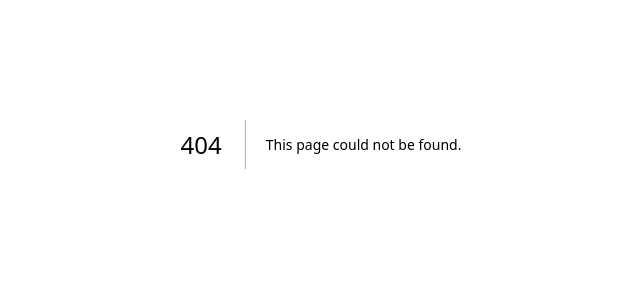
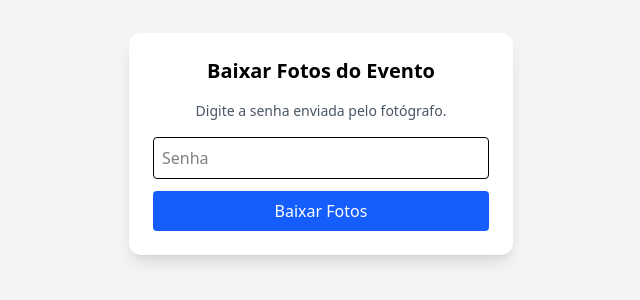
Before and after one commit to FloripaSquare/Floripa-Square-Moments, a Next.js app in the folder frontend/floripa-moments-frontend/: page /1/dowload/1 in a window 1280 px wide. Before the commit this address had no page. Shown: the part 256-556 px from the top of the page, without its empty margins (319-959 px from the left). Built offline with nearby package versions, Linux system fonts and the light colour scheme; no server answers.

Commit message:
add aegea and kotai

```diff
--- /dev/null
+++ b/frontend/floripa-moments-frontend/app/[slug]/dowload/[slug]/page.tsx
@@ -0,0 +1,77 @@
+/* eslint-disable @typescript-eslint/no-explicit-any */
+"use client";
+
+import { useState } from "react";
+import { API_URL } from "@/lib/api";
+import { useParams } from "next/navigation";
+
+export default function DownloadPage() {
+  const params = useParams();
+  const slug = Array.isArray(params?.slug) ? params.slug[0] : params?.slug;
+  const [password, setPassword] = useState("");
+  const [status, setStatus] = useState<"idle" | "loading" | "error">("idle");
+  const [errorMessage, setErrorMessage] = useState("");
+
+  const handleDownload = async () => {
+    setStatus("loading");
+    setErrorMessage("");
+
+    try {
+      const res = await fetch(`${API_URL}/downloads/validate`, {
+        method: "POST",
+        headers: { "Content-Type": "application/json" },
+        body: JSON.stringify({ slug, password }),
+      });
+
+      const data = await res.json();
+
+      if (!res.ok) {
+        throw new Error(data.detail || "Senha inválida.");
+      }
+
+      // redireciona para download real
+      window.location.href = data.download_url;
+    } catch (err: any) {
+      setStatus("error");
+      setErrorMessage(err.message);
+    } finally {
+      setStatus("idle");
+    }
+  };
+
+  return (
+    <div className="min-h-screen bg-gray-100 flex items-center justify-center">
+      <div className="bg-white p-6 rounded-xl shadow-lg w-full max-w-sm">
+        <h1 className="text-xl font-bold text-center mb-4">
+          Baixar Fotos do Evento
+        </h1>
+
+        <p className="text-gray-600 text-sm mb-4 text-center">
+          Digite a senha enviada pelo fotógrafo.
+        </p>
+
+        <input
+          type="password"
+          placeholder="Senha"
+          value={password}
+          onChange={(e) => setPassword(e.target.value)}
+          className="border w-full p-2 rounded mb-3"
+        />
+
+        {status === "error" && (
+          <p className="text-red-500 text-sm mb-3 text-center">
+            {errorMessage}
+          </p>
+        )}
+
+        <button
+          onClick={handleDownload}
+          disabled={status === "loading"}
+          className="w-full bg-blue-600 text-white py-2 rounded hover:bg-blue-700 disabled:bg-blue-300"
+        >
+          {status === "loading" ? "Validando..." : "Baixar Fotos"}
+        </button>
+      </div>
+    </div>
+  );
+}
--- a/frontend/floripa-moments-frontend/components/admin/EventDashboardAccordion.tsx
+++ b/frontend/floripa-moments-frontend/components/admin/EventDashboardAccordion.tsx
@@ -244,7 +244,11 @@ export default function EventDashboardAccordion({
 
                     <p className="text-xs text-gray-500">
                       Expira em:{" "}
-                      {new Date(downloadExpiration).toLocaleString("pt-BR")}
+                      {new Date(
+                        downloadExpiration
+                          .replace(" ", "T")
+                          .replace(" -0300", "-03:00")
+                      ).toLocaleString("pt-BR")}
                     </p>
                   </div>
                 )}
--- a/frontend/floripa-moments-frontend/next.config.ts
+++ b/frontend/floripa-moments-frontend/next.config.ts
@@ -1,38 +1,18 @@
 import type { NextConfig } from "next";
 
 const nextConfig: NextConfig = {
-  // Necessário para acessar o site pelo IP (ex: 192.168.x.x)
-  experimental: {
-    allowedDevOrigins: [
-      "http://localhost:3000",
-      "http://127.0.0.1:3000",
-      "http://192.168.25.69:3000",
-      "http://192.168.25.71:3000",
-      // adicione outros IPs caso acesse de outro dispositivo
-    ],
-  },
-
   images: {
     remotePatterns: [
-      // S3 sem região
+      // Permite URLs como photo-find-raw.s3.amazonaws.com
       {
         protocol: "https",
-        hostname: "*.s3.amazonaws.com",
+        hostname: "**.s3.amazonaws.com",
         pathname: "/**",
       },
-
-      // S3 com região
+      // Permite URLs com região, ex: photo-find-raw.s3.us-east-1.amazonaws.com
       {
         protocol: "https",
-        hostname: "*.s3.*.amazonaws.com",
-        pathname: "/**",
-      },
-
-      // Caso suas imagens venham do backend local
-      {
-        protocol: "http",
-        hostname: "192.168.25.69", // backend rodando no seu PC
-        port: "8000",
+        hostname: "**.s3.*.amazonaws.com",
         pathname: "/**",
       },
     ],
```
